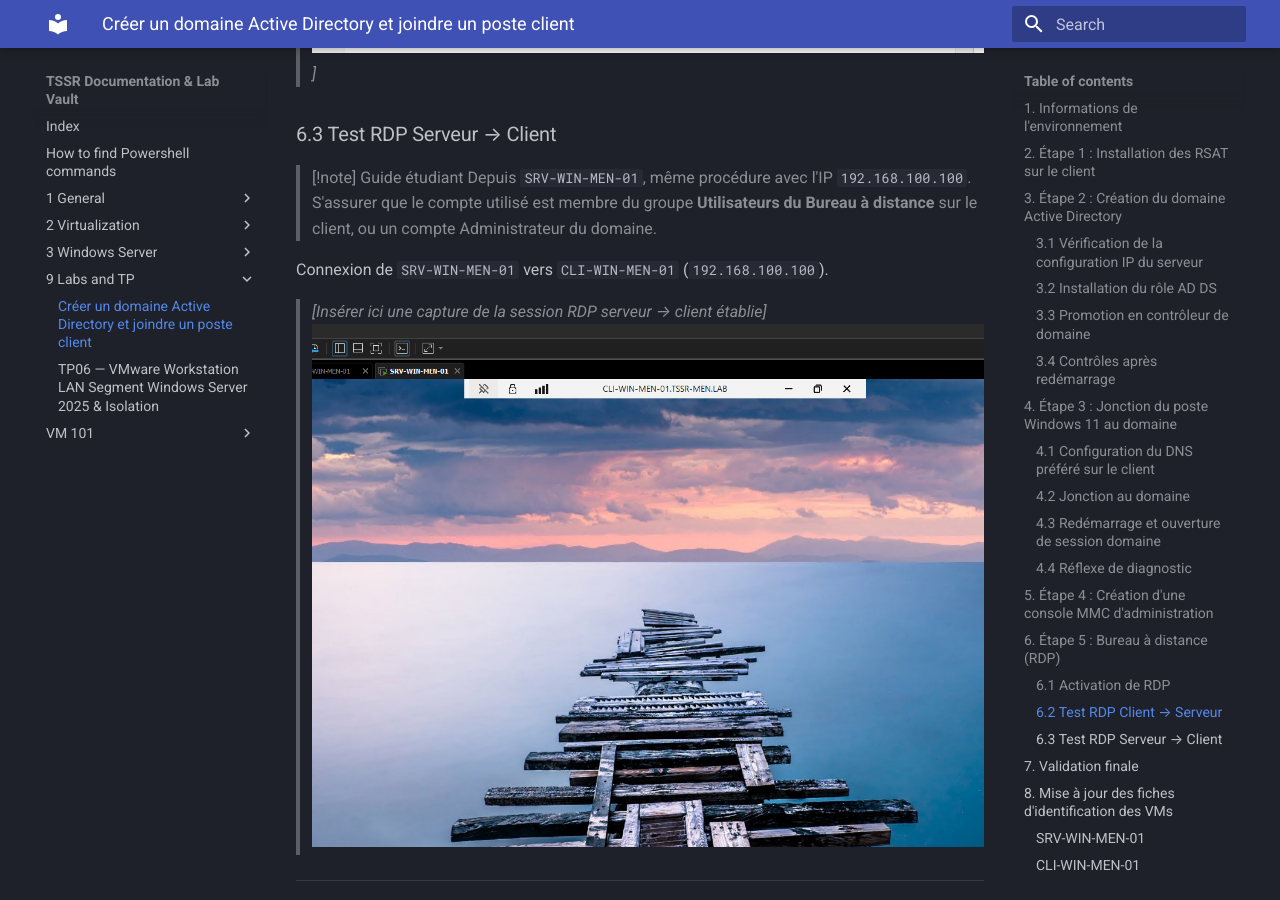
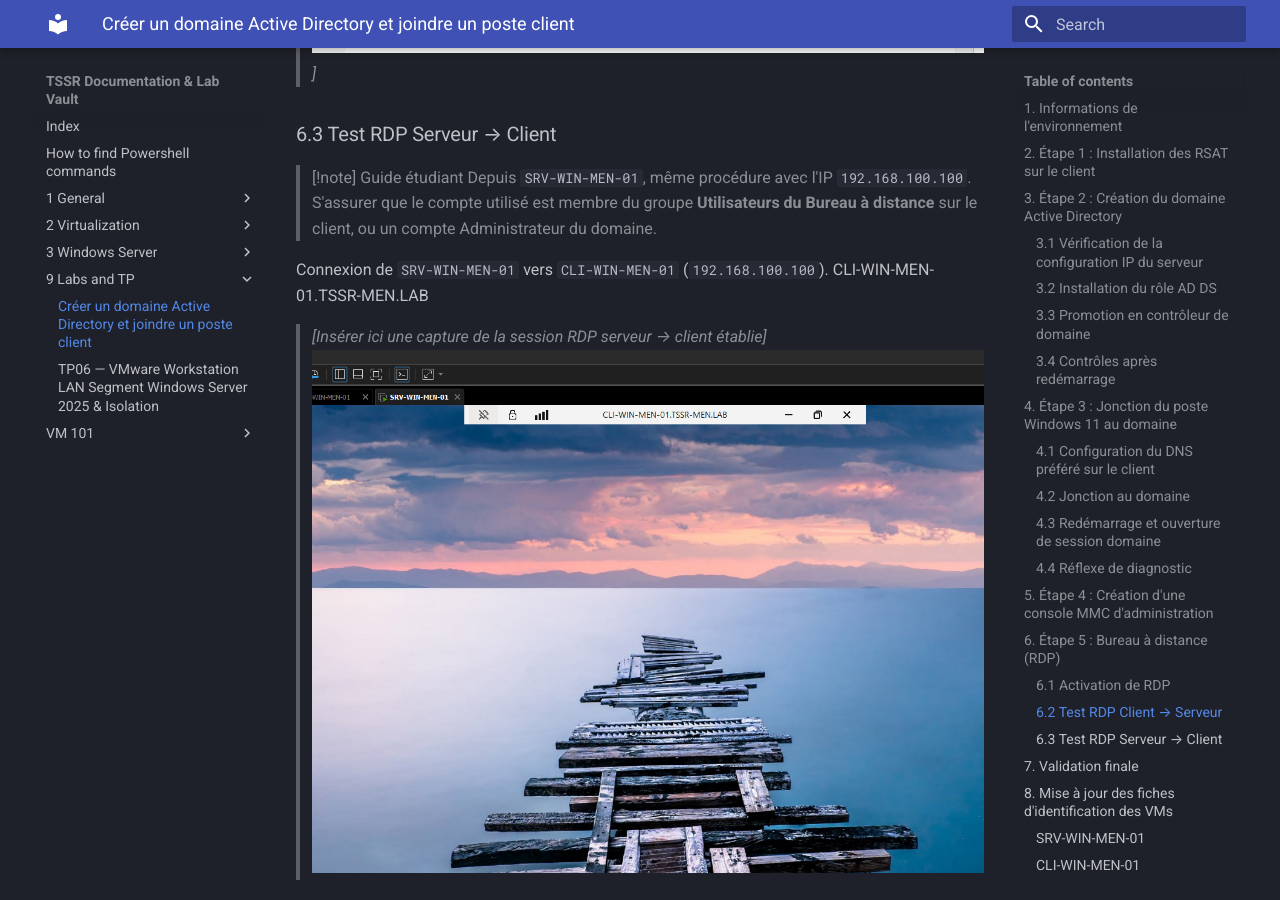
Before and after one commit to Natalshadow/TSSR_Doc, an MkDocs documentation site: the page built from docs/9-Labs and TP/Créer un domaine Active Directory et joindre un poste client.md, in a window 1280 px wide and 900 px high, scrolled down 16914 px. Built offline with MkDocs 1.6.1 and Material for MkDocs 9.7.7, drawn with Linux system fonts in a browser that asks for light colours.

Commit message:
vault backup: 2026-10-05 16:26:36

```diff
--- a/docs/9-Labs and TP/Créer un domaine Active Directory et joindre un poste client.md
+++ b/docs/9-Labs and TP/Créer un domaine Active Directory et joindre un poste client.md
@@ -329,7 +329,7 @@ Connexion de `CLI-WIN-MEN-01` vers `SRV-WIN-MEN-01` (`192.168.100.10`).
 
 > [!note] Guide étudiant Depuis `SRV-WIN-MEN-01`, même procédure avec l'IP `192.168.100.100`. S'assurer que le compte utilisé est membre du groupe **Utilisateurs du Bureau à distance** sur le client, ou un compte Administrateur du domaine.
 
-Connexion de `SRV-WIN-MEN-01` vers `CLI-WIN-MEN-01` (`192.168.100.100`).
+Connexion de `SRV-WIN-MEN-01` vers `CLI-WIN-MEN-01` (`192.168.100.100`). CLI-WIN-MEN-01.TSSR-MEN.LAB
 
 > _[Insérer ici une capture de la session RDP serveur → client établie]
 > ![](attachments/Pasted%20image%2020261005161213.png)_
```
